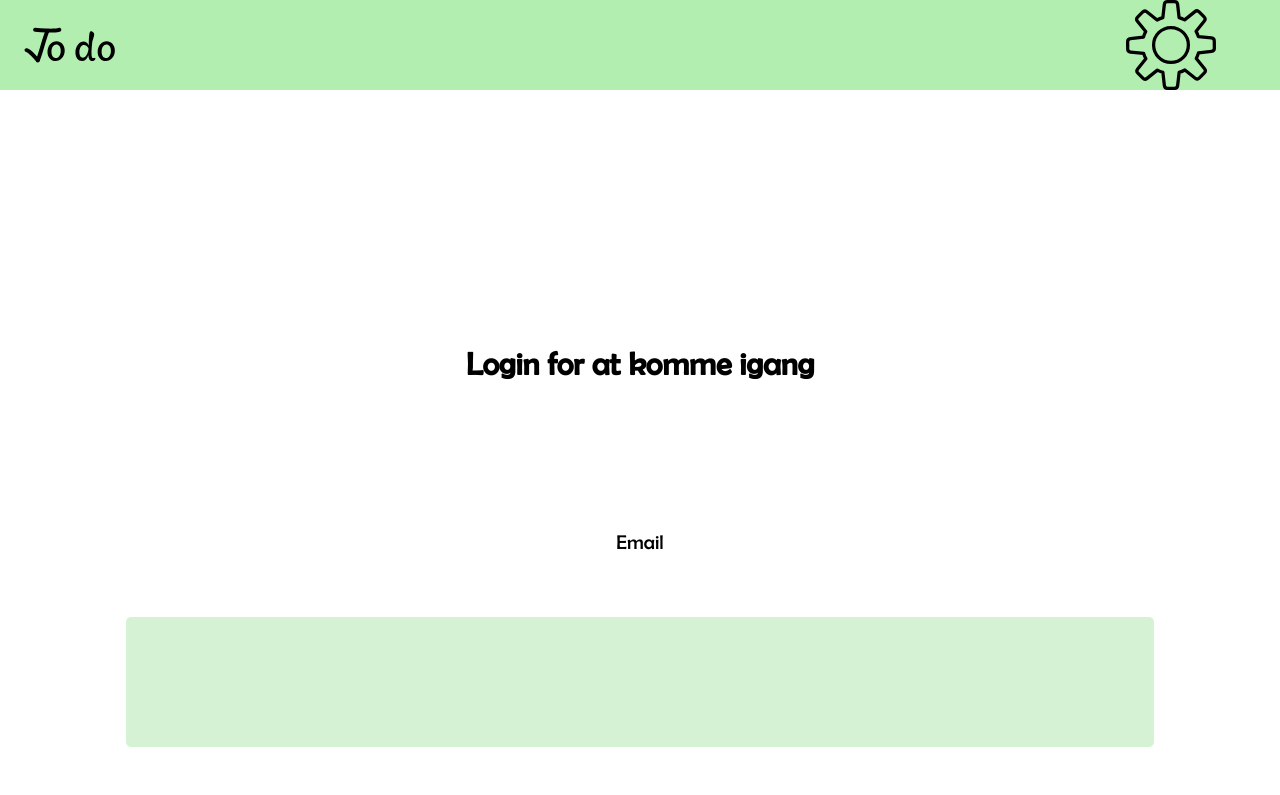
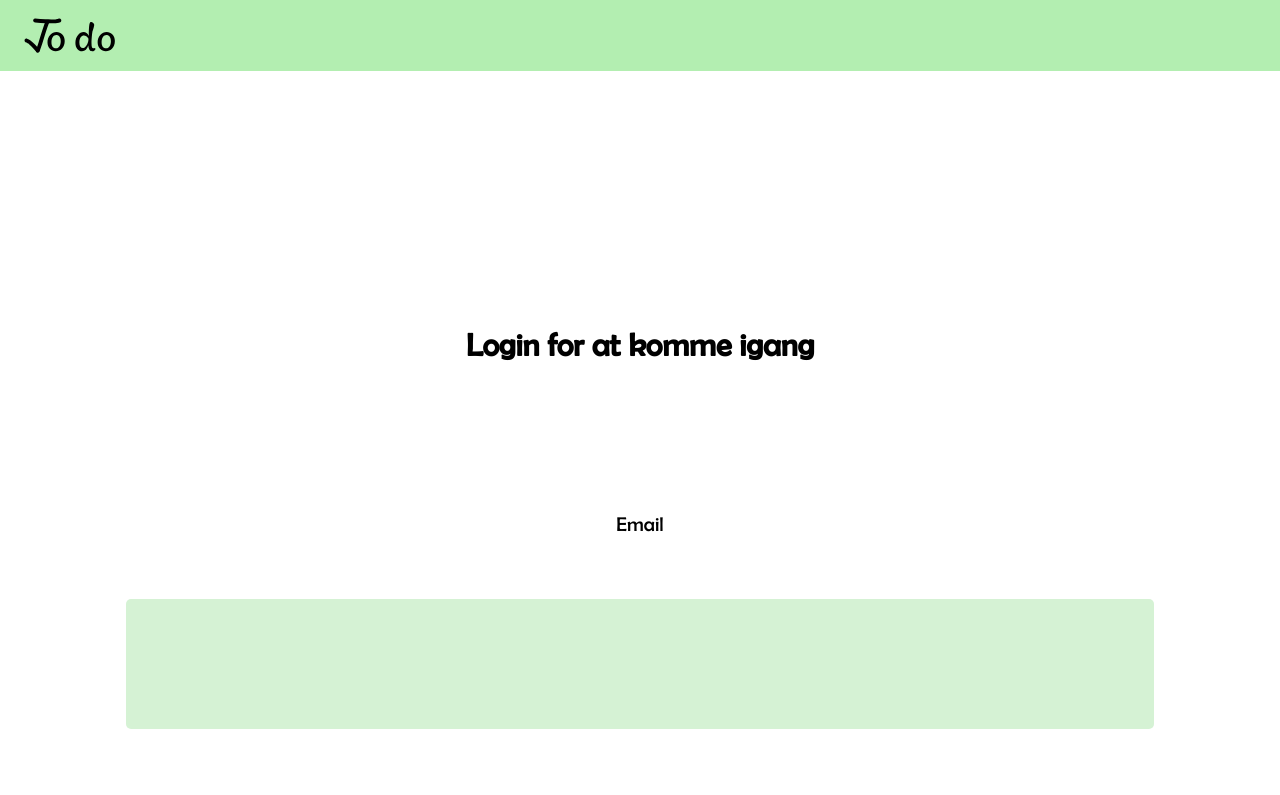
Before and after one commit to Thomasmc96/Todos, a React (Create React App) app: page /login in a window 1280 px wide. Shown: the top 795 px of the page. Built offline with nearby package versions, Linux system fonts and the light colour scheme.

Commit message:
Settings icon only showing if logged in

```diff
--- a/src/components/Header/Header.js
+++ b/src/components/Header/Header.js
@@ -21,12 +21,14 @@ const Header = () => {
       ) : (
         <img className="logo" src={todo} alt="To do ikon" />
       )}
+      {localStorage.getItem("users_id") !== null && (
         <img
           onClick={showSettings}
           id="settingsIcon"
           src={settings}
           alt="Instillinger ikon"
         />
+      )}
       {toggleSettings && <Settings showSettings={showSettings} />}
     </header>
   );
```
Lines whose indentation alone changed are shown as unchanged.
